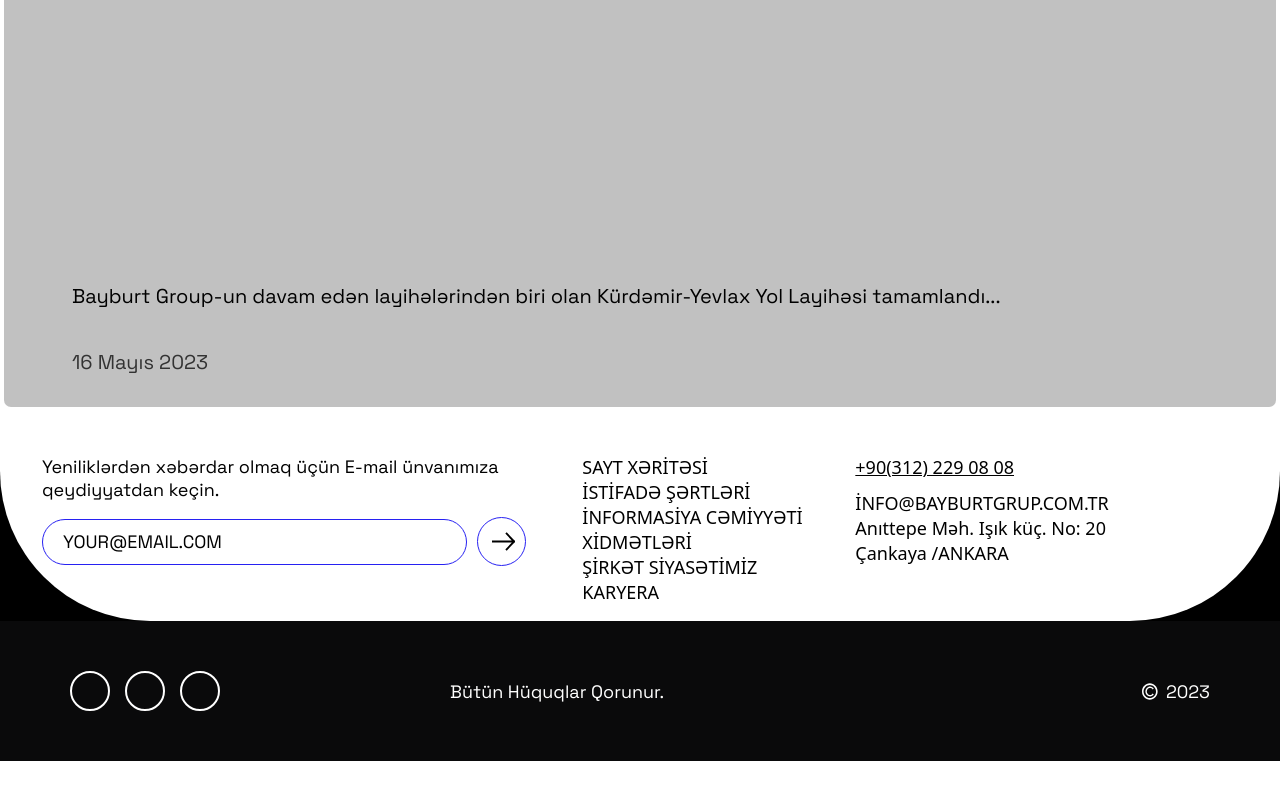
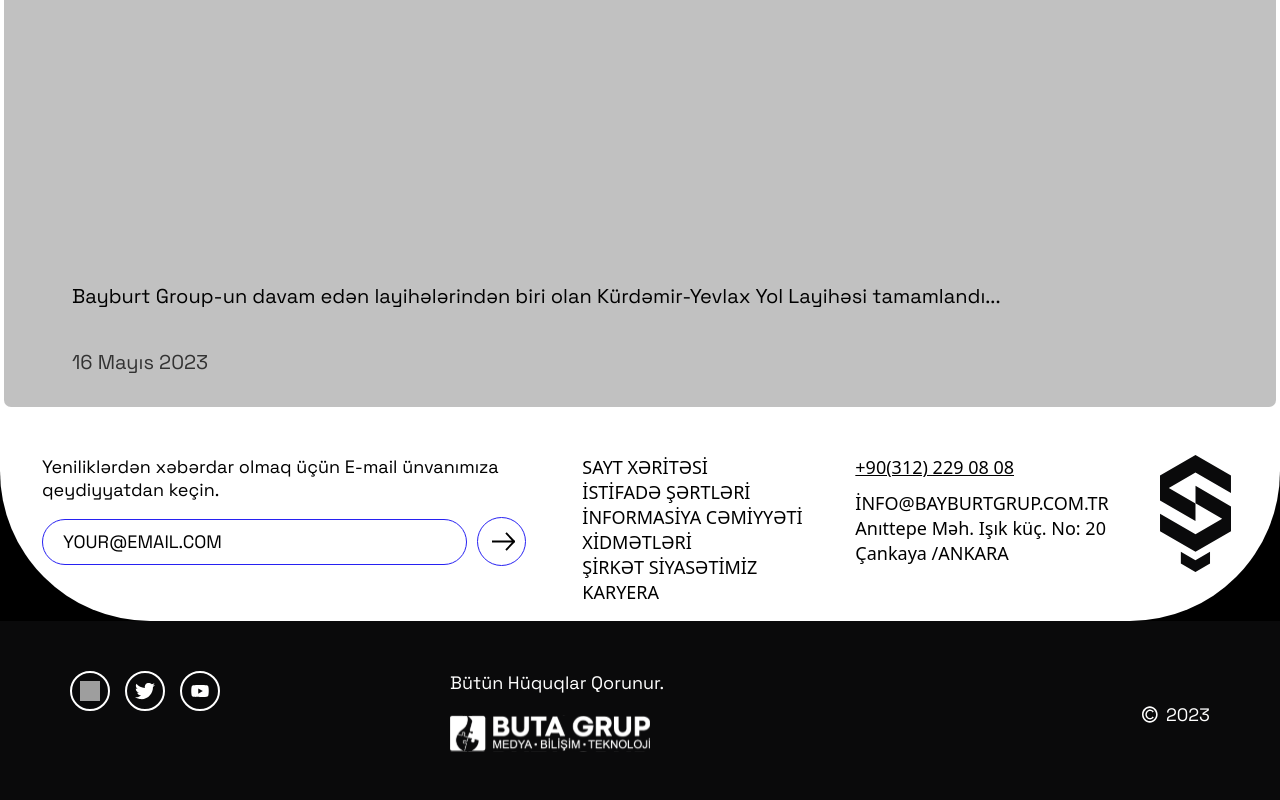
Before and after one commit to hac1yev/bayburt, a React (Create React App) app: page /news/n1 in a window 1280 px wide. Shown: the part 710-1510 px from the top of the page. Before the commit the page ends 1471 px from the top, so only its background shows below. Built offline with nearby package versions, Linux system fonts and the light colour scheme; grey boxes are pictures that could not be loaded.

Commit message:
footer images

```diff
--- a/src/components/Footer/Footer.jsx
+++ b/src/components/Footer/Footer.jsx
@@ -1,10 +1,10 @@
 import React from "react";
 import "./Footer.css";
-// import footerLogo from "../../assets/images/footer-logo.svg";
-// import linkedin from "../../assets/images/link.svg";
-// import twitter from "../../assets/images/twit.svg";
-// import ytb from "../../assets/images/ytb.svg";
-// import butaLogo from "../../assets/images/buta.svg";
+import footerLogo from "../../assets/images/footer-logo.svg";
+import linkedin from "../../assets/images/link.svg";
+import twitter from "../../assets/images/twit.svg";
+import ytb from "../../assets/images/ytb.svg";
+import butaLogo from "../../assets/images/buta.svg";
 import { Link } from "react-router-dom";
 
 const Footer = () => {
@@ -69,7 +69,7 @@ const Footer = () => {
             <span>Anıttepe Məh. Işık küç. No: 20 Çankaya /ANKARA</span>
           </div>
           <div className="col-lg-1 col-md-12 footer-logo-div">
-            {/* <img src={footerLogo} alt="" /> */}
+            <img src={footerLogo} alt="" />
           </div>
         </div>
       </div>
@@ -78,18 +78,18 @@ const Footer = () => {
           <div className="footer-div-inner">
             <div className="social-icons-footer">
               <div>
-                {/* <img src={linkedin} alt="" /> */}
+                <img src={linkedin} alt="" />
               </div>
               <div>
-                {/* <img src={twitter} alt="" /> */}
+                <img src={twitter} alt="" />
               </div>
               <div>
-                {/* <img src={ytb} alt="" /> */}
+                <img src={ytb} alt="" />
               </div>
             </div>
             <div className="comp-name-footer">
               <span>Bütün Hüquqlar Qorunur.</span>
-              {/* <img src={butaLogo} alt="" /> */}
+              <img src={butaLogo} alt="" />
             </div>
             <div className="copyright-footer">
               <svg
```
